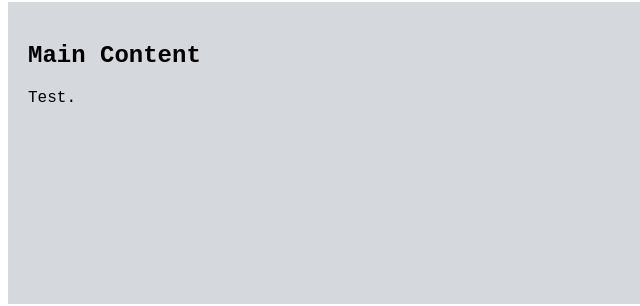
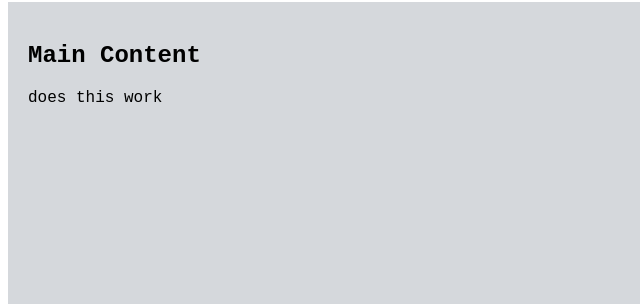
Before and after one commit to HughStanway/HughStanway.github.io, a plain HTML site: page index.html in a window 1280 px wide. Shown: the part 226-532 px from the top of the page, 0-640 px from the left. Drawn offline with Linux system fonts and the light colour scheme.

Commit message:
Update index.html

```diff
--- a/index.html
+++ b/index.html
@@ -37,7 +37,7 @@
 
         <div class="column middle">
           <h2>Main Content</h2>
-          <p>Test.</p>
+          <p>does this work</p>
         </div>
 
         <div class="column side">
```
